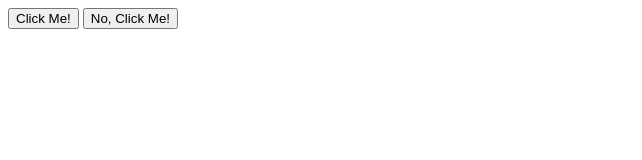
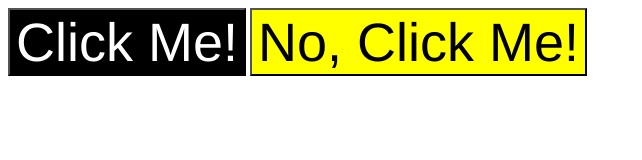
Before and after one commit to pidstudev/the-odin-project, a plain HTML site: page 02 css-exercises/foundations/03-grouping-selectors/index.html in a window 1280 px wide. Shown: the whole page, without its empty margins (0-642 px from the left). Drawn offline with Linux system fonts and the light colour scheme.

Commit message:
Complete foundations-03-grouping-selectors

```diff
--- a/02 css-exercises/foundations/02-class-id-selectors/style.css
+++ b/02 css-exercises/foundations/02-class-id-selectors/style.css
@@ -1,6 +1,6 @@
 .odd-number {
     background-color: #EB5353;
-    font-family: Verdana, DejaVu Sans, sans-serif;
+    font-family: Verdana, 'DejaVu Sans', sans-serif;
 }
 
 .cooler {
--- a/02 css-exercises/foundations/03-grouping-selectors/index.html
+++ b/02 css-exercises/foundations/03-grouping-selectors/index.html
@@ -8,7 +8,7 @@
     <link rel="stylesheet" href="style.css">
   </head>
   <body>
-    <button>Click Me!</button>
-    <button>No, Click Me!</button>
+    <button class="black-bg">Click Me!</button>
+    <button class="yellow-bg">No, Click Me!</button>
   </body>
 </html>
--- a/02 css-exercises/foundations/03-grouping-selectors/style.css
+++ b/02 css-exercises/foundations/03-grouping-selectors/style.css
@@ -0,0 +1,14 @@
+.black-bg {
+    background-color: black;
+    color: white;
+}
+
+.yellow-bg {
+    background-color: yellow;
+}
+
+.yellow-bg,
+.black-bg {
+    font-size: 54px;
+    font-family: Helvetica, 'Times New Roman', sans-serif;
+}
```
Also changed, not shown: 02 css-exercises/foundations/03-grouping-selectors/README.md.
